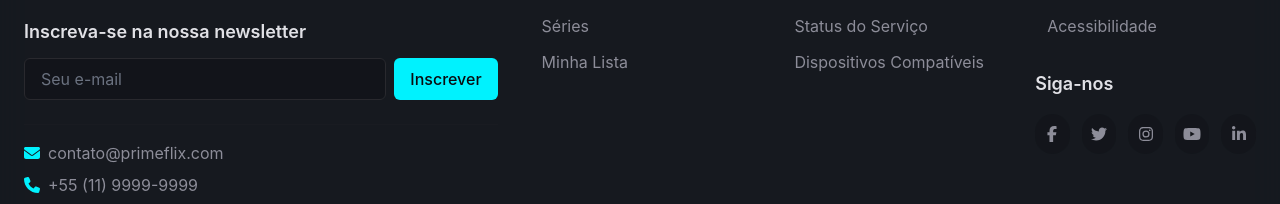
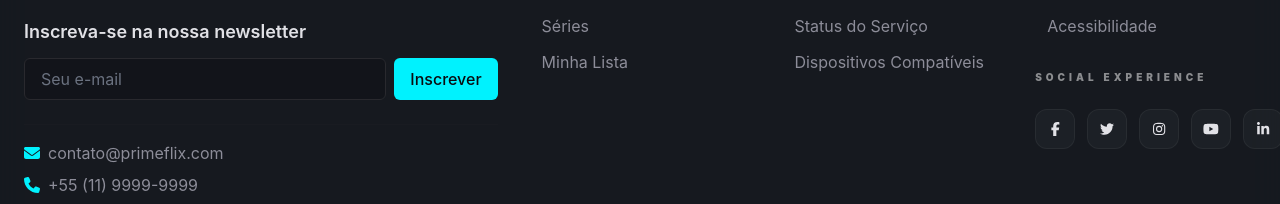
Before and after one commit to RenatofilhoDevandtech/Site-Primefix, a React (Vite) app: page /filmes in a window 1280 px wide. Shown: the part 1015-1219 px from the top of the page. Built offline with nearby package versions, Linux system fonts and the light colour scheme; no server answers.

Commit message:
feat: :speech_balloon: atualiza links sociais

```diff
--- a/src/components/layout/Footer/SocialLinks.jsx
+++ b/src/components/layout/Footer/SocialLinks.jsx
@@ -2,19 +2,37 @@ import { FontAwesomeIcon } from '@fortawesome/react-fontawesome';
 import PropTypes from 'prop-types';
 
 const SocialLinks = ({ links }) => (
-  <div>
-    <h4 className="text-lg text-pr-gray-light font-semibold mb-4">Siga-nos</h4>
-    <div className="flex space-x-3">
+  <div className="flex flex-col items-center md:items-start">
+    {/* Título com o padrão de espaçamento cinematográfico */}
+    <h4 className="text-[10px] uppercase tracking-[4px] text-white/50 font-black mb-6">
+      Social Experience
+    </h4>
+
+    <div className="flex items-center gap-4 md:gap-3">
       {links.map((link) => (
         <a
           key={link.label}
           href={link.href}
           aria-label={link.label}
-          target="_blank" // Abrir em nova aba
-          rel="noopener noreferrer" // Boas práticas de segurança
-          className="w-10 h-10 flex items-center justify-center rounded-full bg-pr-black/20 text-pr-gray hover:bg-pr-cyan hover:text-pr-black transition-all duration-300 transform hover:scale-110"
+          target="_blank"
+          rel="noopener noreferrer"
+          className="
+            w-12 h-12 md:w-10 md:h-10
+            flex items-center justify-center
+            rounded-2xl md:rounded-xl
+            bg-white/[0.03] border border-white/5
+            text-pr-gray-light
+            transition-all duration-500
+            hover:bg-pr-cyan hover:text-pr-black hover:border-pr-cyan
+            hover:shadow-[0_0_20px_rgba(0,242,254,0.4)]
+            hover:-translate-y-1
+            group
+          "
         >
-          <FontAwesomeIcon icon={link.icon} />
+          <FontAwesomeIcon
+            icon={link.icon}
+            className="text-lg md:text-sm group-hover:scale-110 transition-transform"
+          />
         </a>
       ))}
     </div>
@@ -25,7 +43,7 @@ SocialLinks.propTypes = {
   links: PropTypes.arrayOf(
     PropTypes.shape({
       label: PropTypes.string.isRequired,
-      icon: PropTypes.object.isRequired,
+      icon: PropTypes.oneOfType([PropTypes.object, PropTypes.array]).isRequired,
       href: PropTypes.string.isRequired,
     })
   ).isRequired,
```
